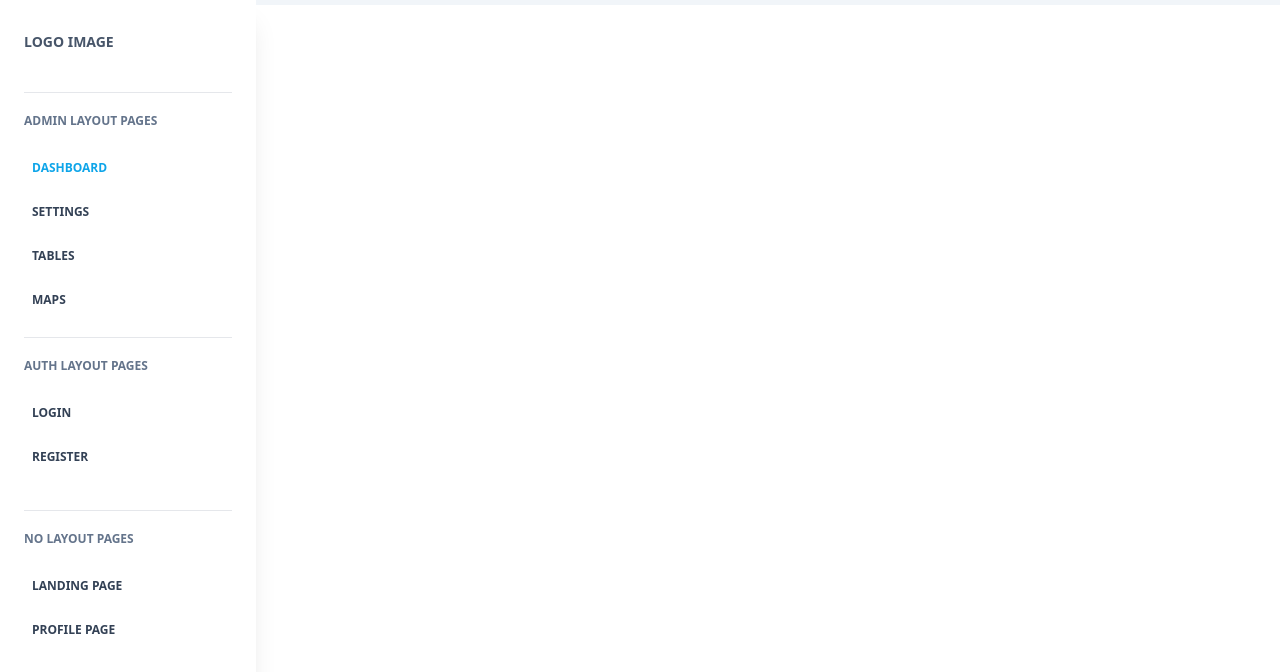
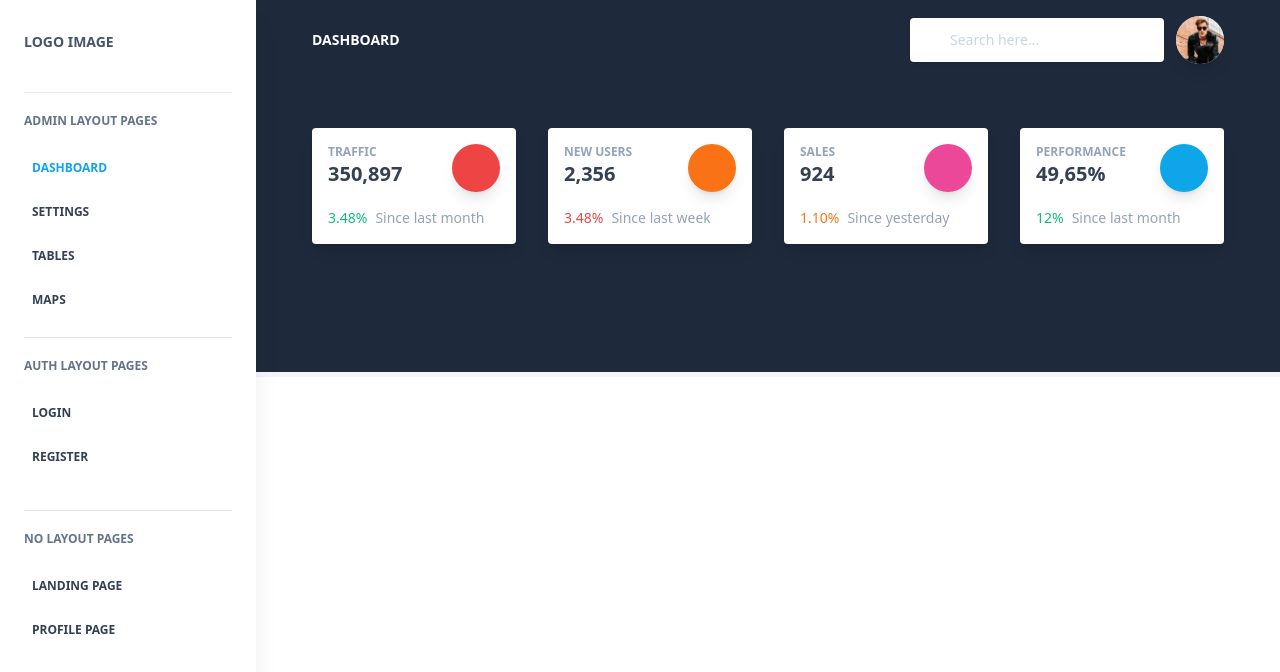
Before and after one commit to logichunters/next-tailwind-admin, a Next.js app: page /admin/dashboard in a window 1280 px wide. Shown: the top 672 px of the page. Built offline with nearby package versions, Linux system fonts and the light colour scheme.

Commit message:
Added Headerstats admin

```diff
--- /dev/null
+++ b/components/Headers/HeaderStats.js
@@ -0,0 +1,70 @@
+import React from "react";
+
+// components
+
+import CardStats from "components/Cards/CardStats.js";
+
+export default function HeaderStats() {
+  return (
+    <>
+      {/* Header */}
+      <div className="relative bg-blueGray-800 md:pt-32 pb-32 pt-12">
+        <div className="px-4 md:px-10 mx-auto w-full">
+          <div>
+            {/* Card stats */}
+            <div className="flex flex-wrap">
+              <div className="w-full lg:w-6/12 xl:w-3/12 px-4">
+                <CardStats
+                  statSubtitle="TRAFFIC"
+                  statTitle="350,897"
+                  statArrow="up"
+                  statPercent="3.48"
+                  statPercentColor="text-emerald-500"
+                  statDescripiron="Since last month"
+                  statIconName="far fa-chart-bar"
+                  statIconColor="bg-red-500"
+                />
+              </div>
+              <div className="w-full lg:w-6/12 xl:w-3/12 px-4">
+                <CardStats
+                  statSubtitle="NEW USERS"
+                  statTitle="2,356"
+                  statArrow="down"
+                  statPercent="3.48"
+                  statPercentColor="text-red-500"
+                  statDescripiron="Since last week"
+                  statIconName="fas fa-chart-pie"
+                  statIconColor="bg-orange-500"
+                />
+              </div>
+              <div className="w-full lg:w-6/12 xl:w-3/12 px-4">
+                <CardStats
+                  statSubtitle="SALES"
+                  statTitle="924"
+                  statArrow="down"
+                  statPercent="1.10"
+                  statPercentColor="text-orange-500"
+                  statDescripiron="Since yesterday"
+                  statIconName="fas fa-users"
+                  statIconColor="bg-pink-500"
+                />
+              </div>
+              <div className="w-full lg:w-6/12 xl:w-3/12 px-4">
+                <CardStats
+                  statSubtitle="PERFORMANCE"
+                  statTitle="49,65%"
+                  statArrow="up"
+                  statPercent="12"
+                  statPercentColor="text-emerald-500"
+                  statDescripiron="Since last month"
+                  statIconName="fas fa-percent"
+                  statIconColor="bg-lightBlue-500"
+                />
+              </div>
+            </div>
+          </div>
+        </div>
+      </div>
+    </>
+  );
+}
```
